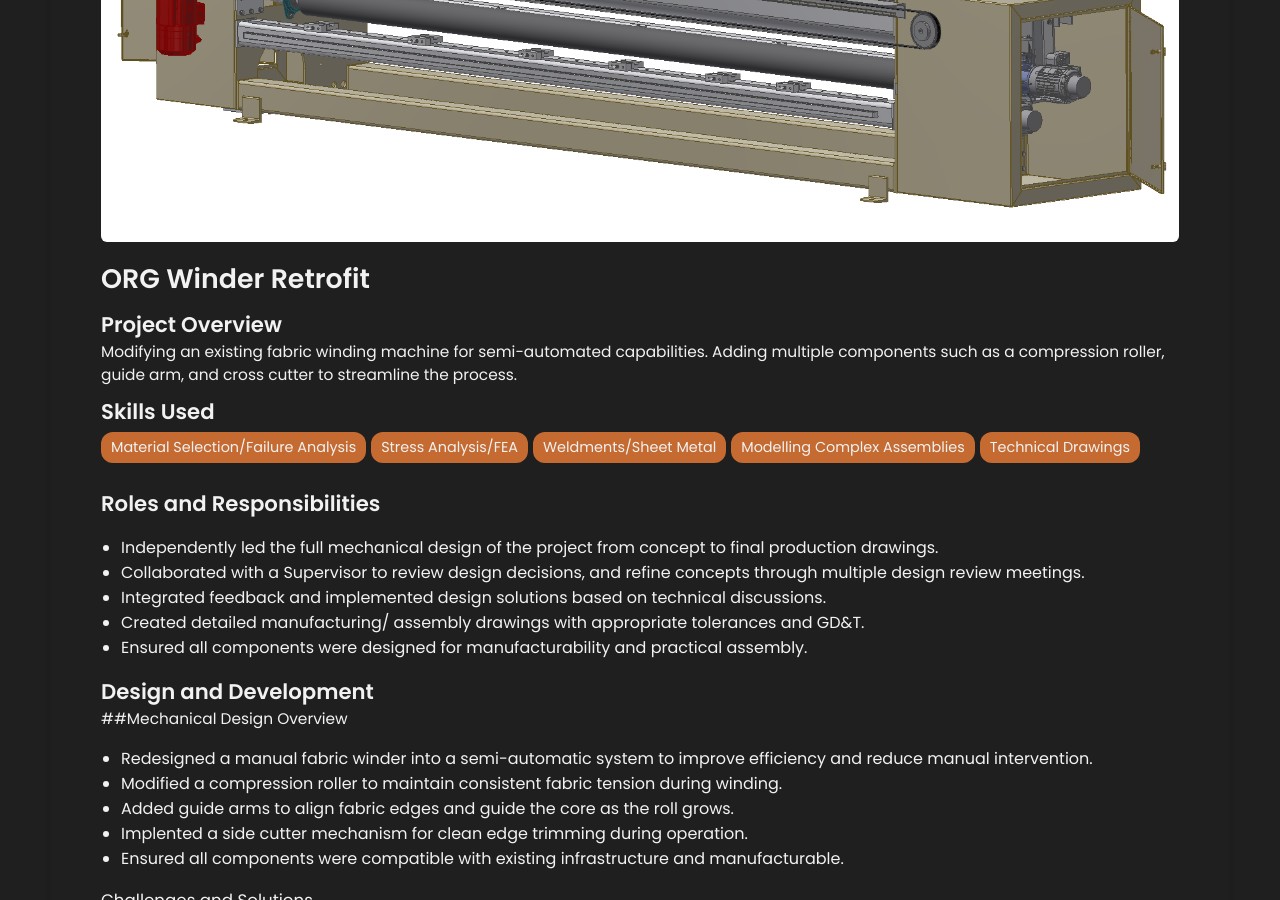
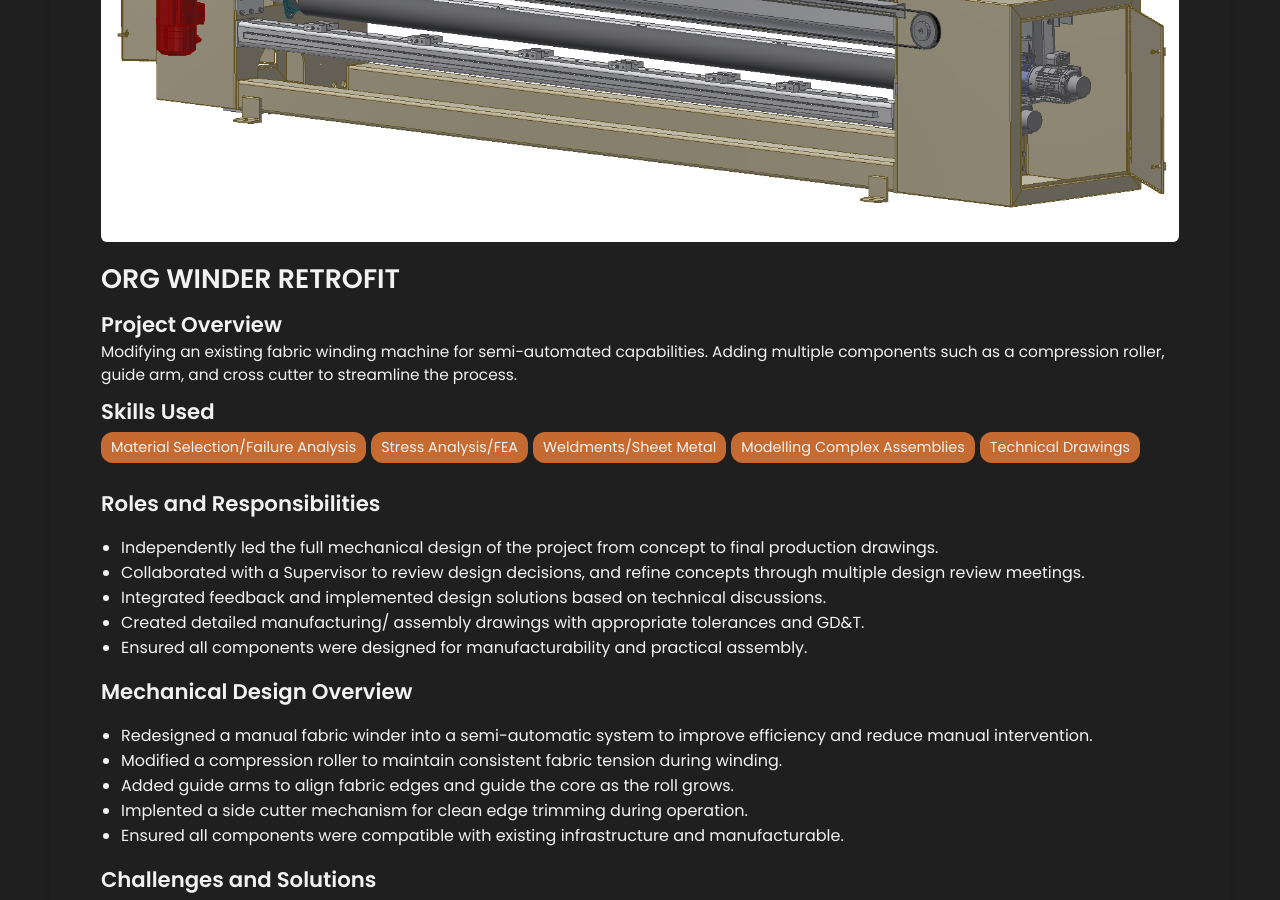
Before and after one commit to Alvin-Htet/Alvin-Htet.github.io, a Jekyll site: the page built from _projects/winder_retrofit/index.md, in a window 1280 px wide and 900 px high, scrolled down 608 px. Built offline with Jekyll 4.4.1, drawn with Linux system fonts in a browser that asks for light colours.

Commit message:
Update index.md

```diff
--- a/_projects/winder_retrofit/index.md
+++ b/_projects/winder_retrofit/index.md
@@ -1,6 +1,6 @@
 ---
 layout: post
-title: ORG Winder Retrofit
+title: ORG WINDER RETROFIT
 description:
     Modifying an existing fabric winding machine for semi-automated capabilities. Adding multiple components such as a compression roller, guide arm, and cross cutter to streamline the process.
 skills:
@@ -20,21 +20,19 @@ main-image: /winder_retrofit.png
 - Created detailed manufacturing/ assembly drawings with appropriate tolerances and GD&T.
 - Ensured all components were designed for manufacturability and practical assembly.
 
-## Design and Development
-
-##Mechanical Design Overview
+## Mechanical Design Overview
 - Redesigned a manual fabric winder into a semi-automatic system to improve efficiency and reduce manual intervention.
 - Modified a compression roller to maintain consistent fabric tension during winding.
 - Added guide arms to align fabric edges and guide the core as the roll grows.
 - Implented a side cutter mechanism for clean edge trimming during operation.
 - Ensured all components were compatible with existing infrastructure and manufacturable.
 
-### Challenges and Solutions
+## Challenges and Solutions
 - Compatibility: Design according to site and equipment restrictions.
 - Structural Integrity: Calculate and analyze strength of structures using FEA and calculations
 - Cutter Speed and Wiring Guide: Using cable guides such as IGUS
 
-### Tools and Technology Used
+## Tools and Technology Used
 - Autodesk Inventor - 3D modelling, full assembly layout, technical drawings, FEA
 - Hand Calculations - Sizing mechanical components
 - Design Reviews - Iterative feedback and refinement
```
